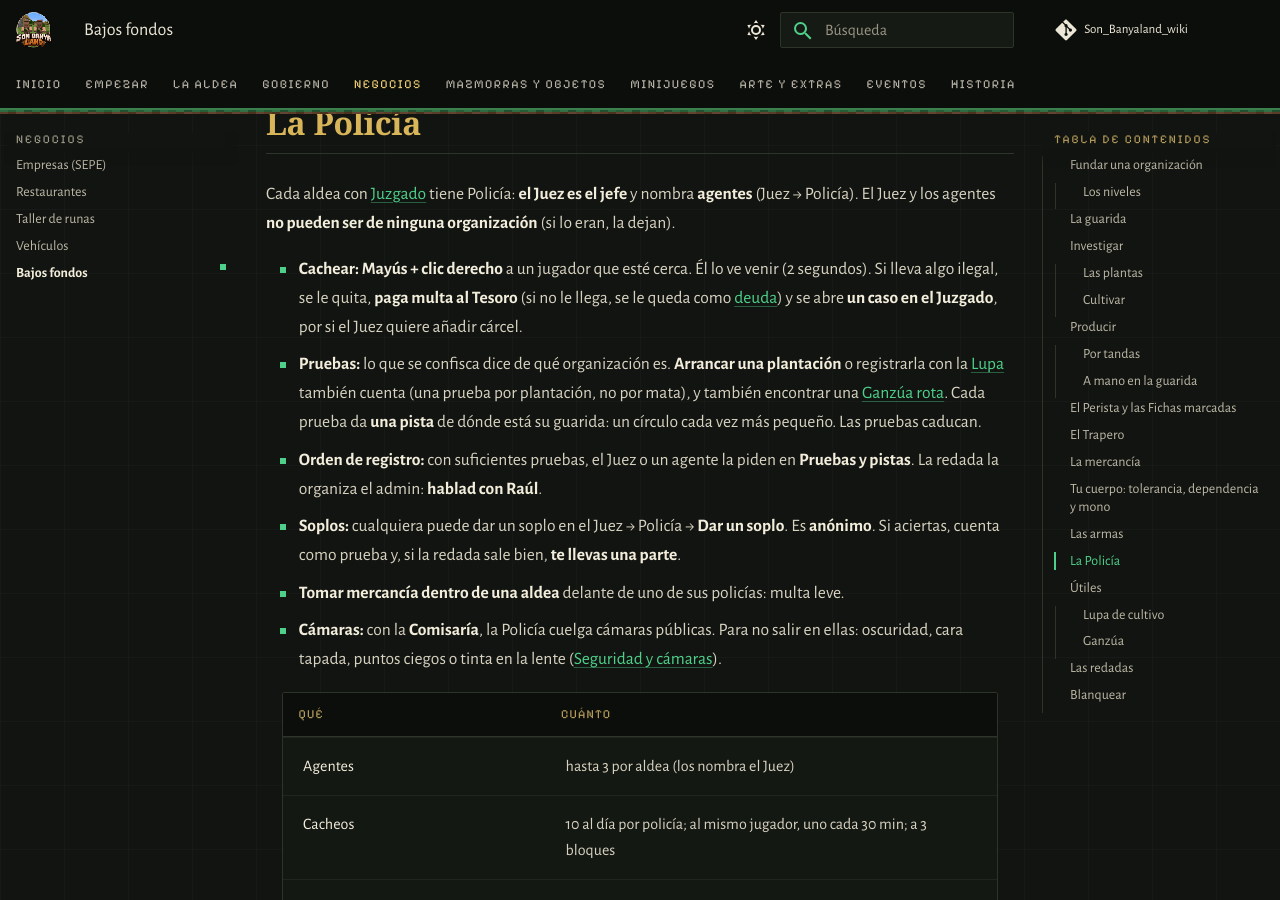
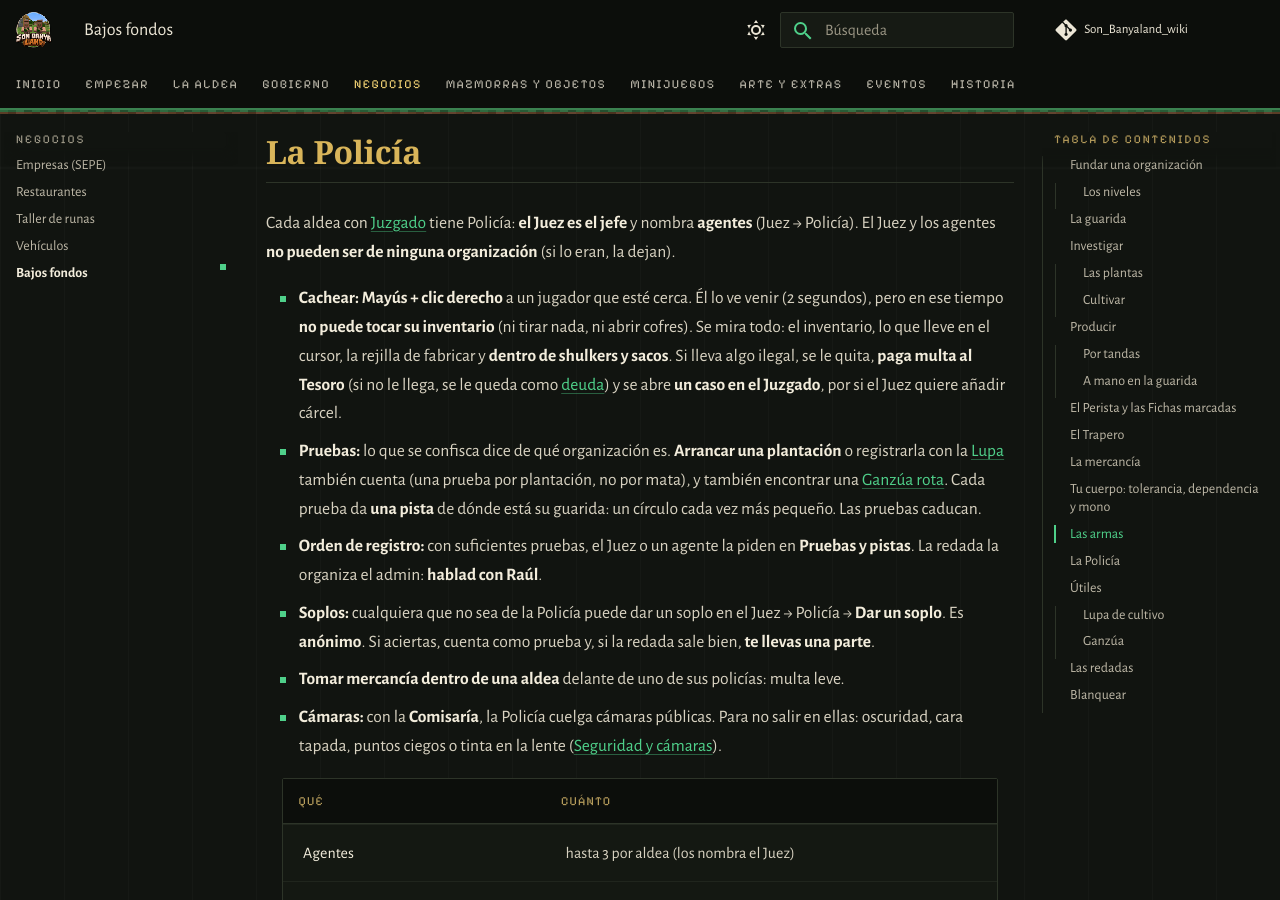
Before and after one commit to PigPilgrim/Son_Banyaland_wiki, an MkDocs documentation site: the page built from docs/crimen.md, in a window 1280 px wide and 900 px high, scrolled down 13184 px. Built offline with MkDocs 1.6.1 and Material for MkDocs 9.7.7, drawn with Linux system fonts in a browser that asks for light colours; some web fonts are replaced; comment, search, counter and statistics services are not loaded; some of the changed text lies outside the part shown.

Commit message:
Auditoría, altos 4: cacheo con el inventario bloqueado y que mira en shulkers y sacos; la Policía no da soplos; elegir el Alijo caduca
Co-Authored-By: Claude Opus 5.5 <noreply@anthropic.com>

```diff
--- a/docs/crimen.md
+++ b/docs/crimen.md
@@ -14,7 +14,8 @@ marcadas** (dinero negro). Enfrente está **la Policía** de cada aldea, que cac
 Escribe **`/puente crimen`** → **Fundar una organización**:
 
 1. Ponle **nombre** (yunque).
-2. Haz **clic derecho al cofre o barril** que será **el Alijo**: el almacén de la organización.
+2. Haz **clic derecho al cofre o barril** que será **el Alijo**: el almacén de la organización. Tienes 2 minutos;
+   si tardas más, hay que volver a empezar.
 3. Al lado aparece **Walter Brick**, el alquimista de la organización. Con él se hace todo lo demás.
 
 --8<-- "_generado/crimen_fundar.md"
@@ -189,8 +190,9 @@ Se investigan y se fabrican con Walter Brick. Son **ilegales** (la Policía las
 Cada aldea con [Juzgado](justicia.md) tiene Policía: **el Juez es el jefe** y nombra **agentes** (Juez → Policía).
 El Juez y los agentes **no pueden ser de ninguna organización** (si lo eran, la dejan).
 
-- **Cachear:** **Mayús + clic derecho** a un jugador que esté cerca. Él lo ve venir (2 segundos). Si lleva algo
-  ilegal, se le quita, **paga multa al Tesoro** (si no le llega, se le queda como [deuda](justicia.md#las-deudas)) y
+- **Cachear:** **Mayús + clic derecho** a un jugador que esté cerca. Él lo ve venir (2 segundos), pero en ese
+  tiempo **no puede tocar su inventario** (ni tirar nada, ni abrir cofres). Se mira todo: el inventario, lo que lleve
+  en el cursor, la rejilla de fabricar y **dentro de shulkers y sacos**. Si lleva algo ilegal, se le quita, **paga multa al Tesoro** (si no le llega, se le queda como [deuda](justicia.md#las-deudas)) y
   se abre **un caso en el Juzgado**, por si el Juez quiere añadir cárcel.
 - **Pruebas:** lo que se confisca dice de qué organización es. **Arrancar una plantación** o registrarla con la
   [Lupa](#lupa-de-cultivo) también cuenta (una prueba por plantación, no por mata), y también encontrar una
@@ -198,7 +200,7 @@ El Juez y los agentes **no pueden ser de ninguna organización** (si lo eran, la
   un círculo cada vez más pequeño. Las pruebas caducan.
 - **Orden de registro:** con suficientes pruebas, el Juez o un agente la piden en **Pruebas y pistas**. La redada la
   organiza el admin: **hablad con Raúl**.
-- **Soplos:** cualquiera puede dar un soplo en el Juez → Policía → **Dar un soplo**. Es **anónimo**. Si aciertas,
+- **Soplos:** cualquiera que no sea de la Policía puede dar un soplo en el Juez → Policía → **Dar un soplo**. Es **anónimo**. Si aciertas,
   cuenta como prueba y, si la redada sale bien, **te llevas una parte**.
 - **Tomar mercancía dentro de una aldea** delante de uno de sus policías: multa leve.
 - **Cámaras:** con la **Comisaría**, la Policía cuelga cámaras públicas. Para no salir en ellas: oscuridad, cara
```
